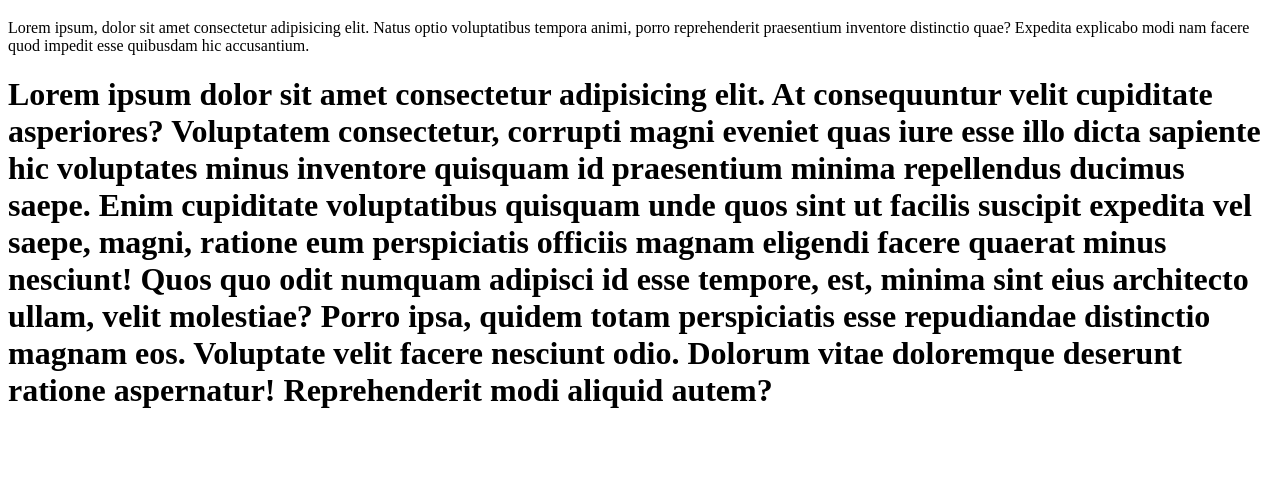
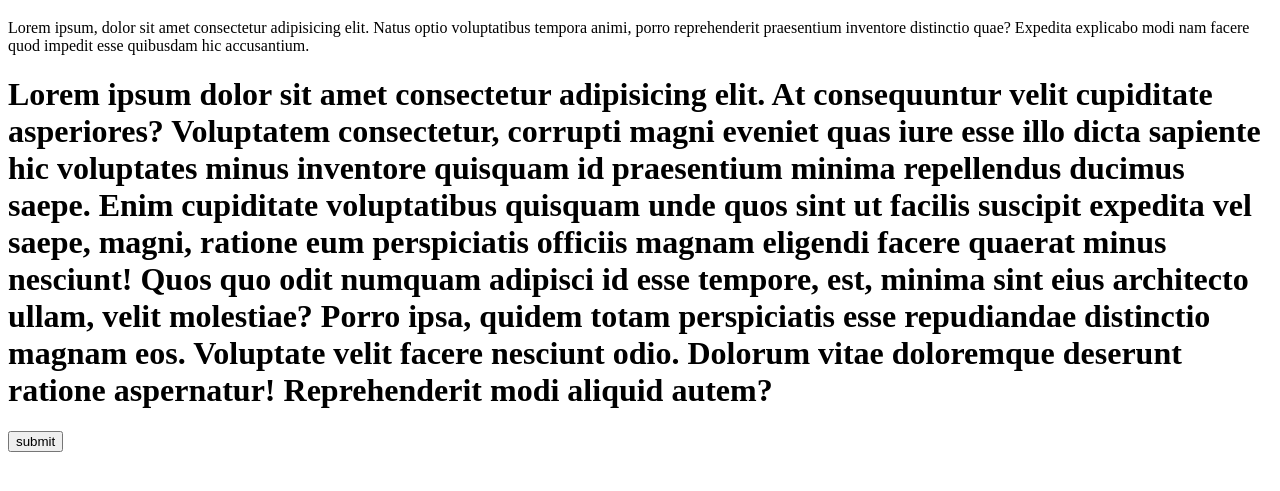
Before and after one commit to Govardh1/meesho, a plain HTML site: page index.html in a window 1280 px wide. Shown: the part 61-552 px from the top of the page. Drawn offline with Linux system fonts and the light colour scheme.

Commit message:
added button

```diff
--- a/index.html
+++ b/index.html
@@ -4,10 +4,16 @@
     <meta charset="UTF-8">
     <meta name="viewport" content="width=device-width, initial-scale=1.0">
     <title>Document</title>
+    <script>
+        getITchange(){
+            alert("hello ")
+        }
+    </script>
 </head>
 <body>
     <h1>vikas</h1>
     <p>Lorem ipsum, dolor sit amet consectetur adipisicing elit. Natus optio voluptatibus tempora animi, porro reprehenderit praesentium inventore distinctio quae? Expedita explicabo modi nam facere quod impedit esse quibusdam hic accusantium.</p>
     <h1>Lorem ipsum dolor sit amet consectetur adipisicing elit. At consequuntur velit cupiditate asperiores? Voluptatem consectetur, corrupti magni eveniet quas iure esse illo dicta sapiente hic voluptates minus inventore quisquam id praesentium minima repellendus ducimus saepe. Enim cupiditate voluptatibus quisquam unde quos sint ut facilis suscipit expedita vel saepe, magni, ratione eum perspiciatis officiis magnam eligendi facere quaerat minus nesciunt! Quos quo odit numquam adipisci id esse tempore, est, minima sint eius architecto ullam, velit molestiae? Porro ipsa, quidem totam perspiciatis esse repudiandae distinctio magnam eos. Voluptate velit facere nesciunt odio. Dolorum vitae doloremque deserunt ratione aspernatur! Reprehenderit modi aliquid autem?</h1>
+    <button onclick="getITchange()"> submit</button>
 </body>
 </html>
```
